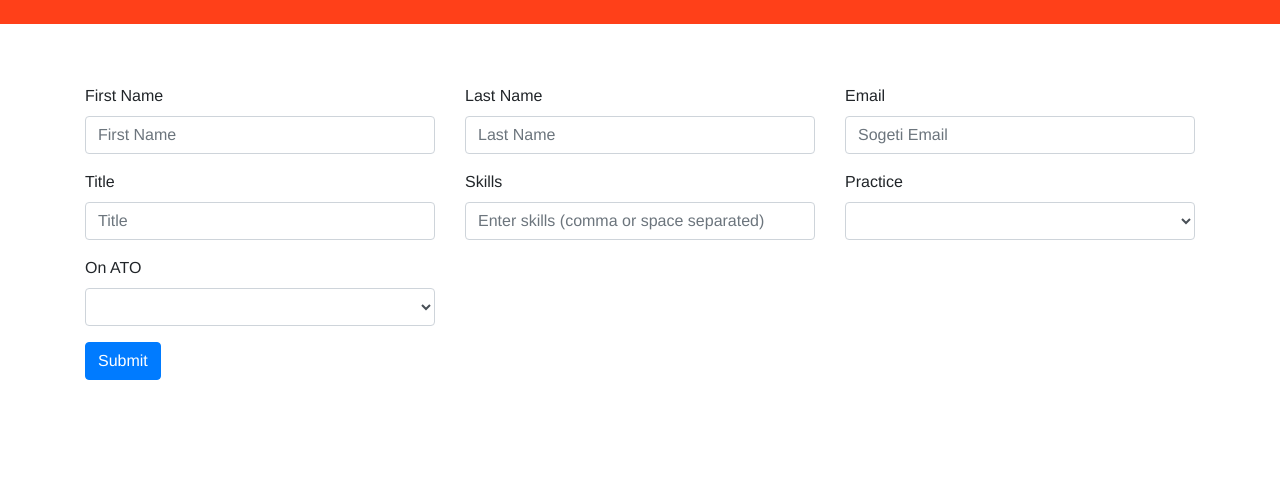
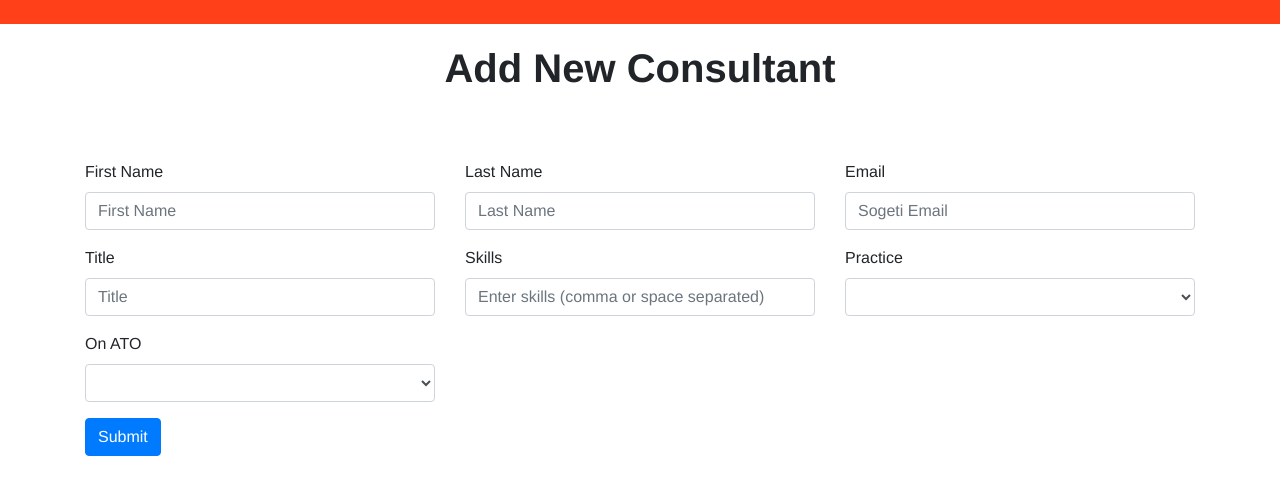
Before and after one commit to sogetiprofileteam/profile, an Angular app: page /add in a window 1280 px wide. Shown: the top 494 px of the page. Built offline with nearby package versions, Linux system fonts and the light colour scheme.

Commit message:
style updates

```diff
--- a/src/app/profile/profile-add/profile-add.component.html
+++ b/src/app/profile/profile-add/profile-add.component.html
@@ -1,3 +1,6 @@
+<div class="title">
+  <h1><b>Add New Consultant</b></h1>
+</div>
 <div class="portfolio-add-component section">
   <div class="container">
     <form #addForm="ngForm" (ngSubmit)="onSubmit()">
--- a/src/app/profile/profile-add/profile-add.component.scss
+++ b/src/app/profile/profile-add/profile-add.component.scss
@@ -0,0 +1,5 @@
+.title {
+    display: flex;
+    justify-content: center;
+    margin-top: 20px;
+}
```
